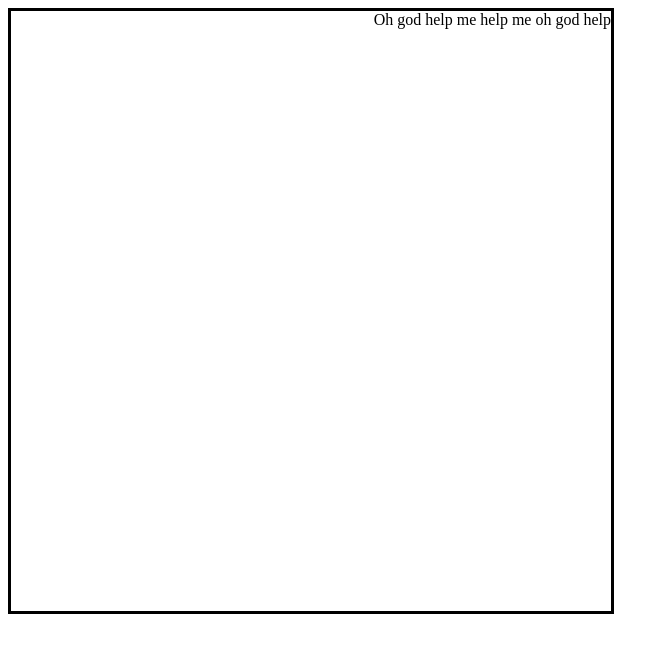
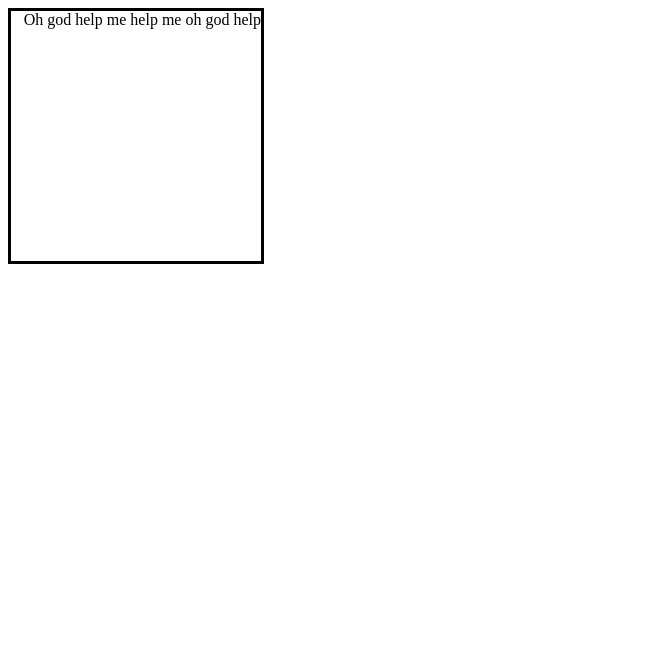
Before and after one commit to cael-8/cael-8.github.io, a plain HTML site: page index.html in a window 1280 px wide. Shown: the whole page, without its empty margins (0-669 px from the left). Drawn offline with Linux system fonts and the light colour scheme.

Commit message:
Update index.html

```diff
--- a/index.html
+++ b/index.html
@@ -1,6 +1,6 @@
 <html>
   <title>ahh my website ahh</title>
-<marquee direction="down" width="600" height="600" behavior="alternate" style="border:solid">
+<marquee direction="down" width="250" height="250" behavior="alternate" style="border:solid">
   <marquee behavior="alternate">
     Oh god help me help me oh god help
   </marquee>
```
